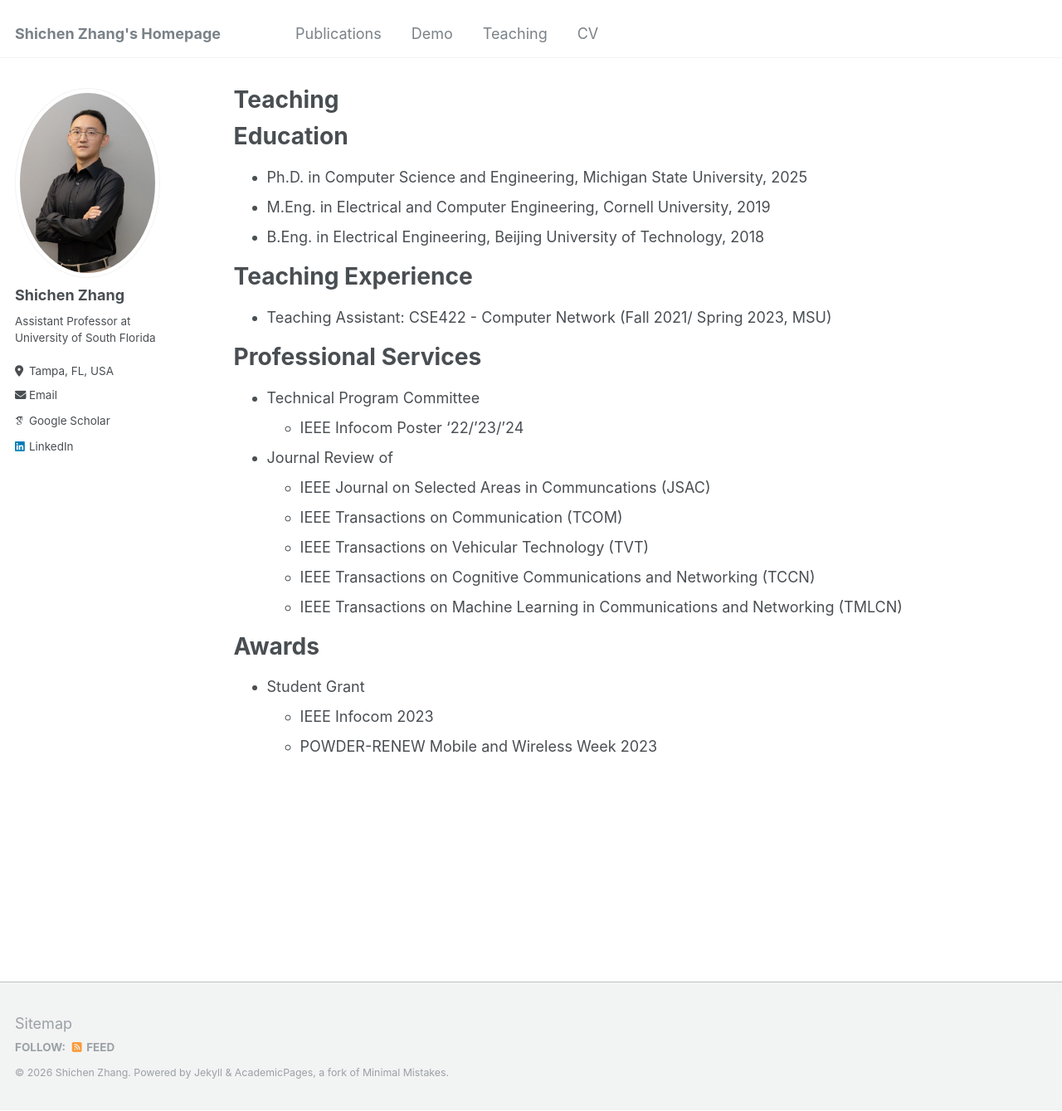
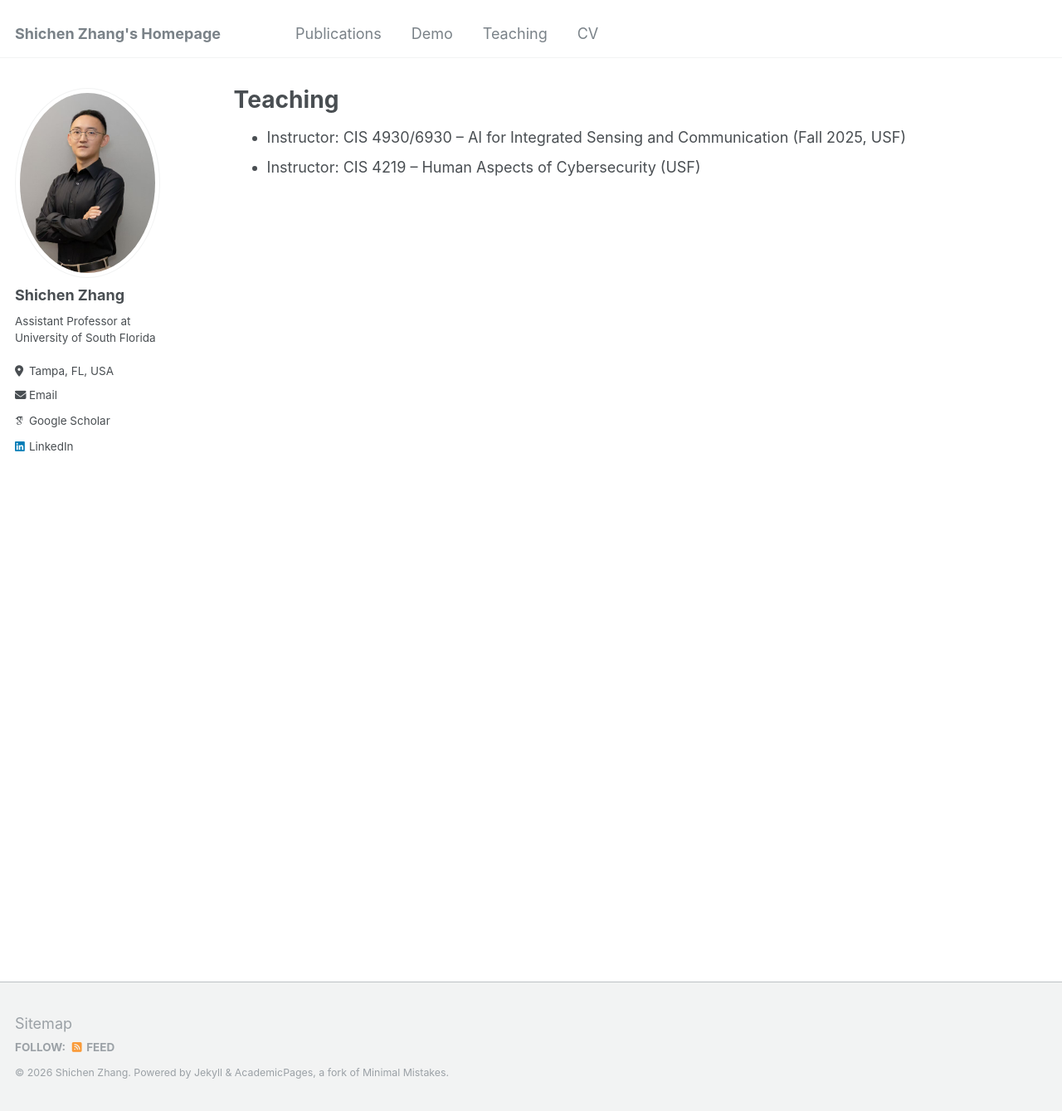
Before and after one commit to sczhang6/sczhang6.github.io, a Jekyll site: the page built from _pages/teaching.md, in a window 1280 px wide and 1339 px high. Shown: the whole window at 83% size. Built offline with Jekyll 4.4.1, drawn with Linux system fonts in a browser that asks for light colours; some web fonts are replaced.

Commit message:
teaching

```diff
--- a/_pages/teaching.md
+++ b/_pages/teaching.md
@@ -7,30 +7,5 @@ author_profile: true
 
 {% include base_path %}
 
-Education
-======
-* Ph.D. in Computer Science and Engineering, Michigan State University, 2025
-* M.Eng. in Electrical and Computer Engineering, Cornell University, 2019
-* B.Eng. in Electrical Engineering, Beijing University of Technology, 2018
-
-
-Teaching Experience
-======
-* Teaching Assistant: CSE422 - Computer Network (Fall 2021/ Spring 2023, MSU)
-
-Professional Services
-======
-* Technical Program Committee
-  * IEEE Infocom Poster '22/'23/'24
-* Journal Review of
-  * IEEE Journal on Selected Areas in Communcations (JSAC)
-  * IEEE Transactions on Communication (TCOM)
-  * IEEE Transactions on Vehicular Technology (TVT)
-  * IEEE Transactions on Cognitive Communications and Networking (TCCN)
-  * IEEE Transactions on Machine Learning in Communications and Networking (TMLCN)
-
-Awards
-======
-* Student Grant
-  * IEEE Infocom 2023
-  * POWDER-RENEW Mobile and Wireless Week 2023
+* Instructor: CIS 4930/6930 – AI for Integrated Sensing and Communication (Fall 2025, USF)
+* Instructor: CIS 4219 – Human Aspects of Cybersecurity (USF)
```
Also changed, not shown: 1 other file.
